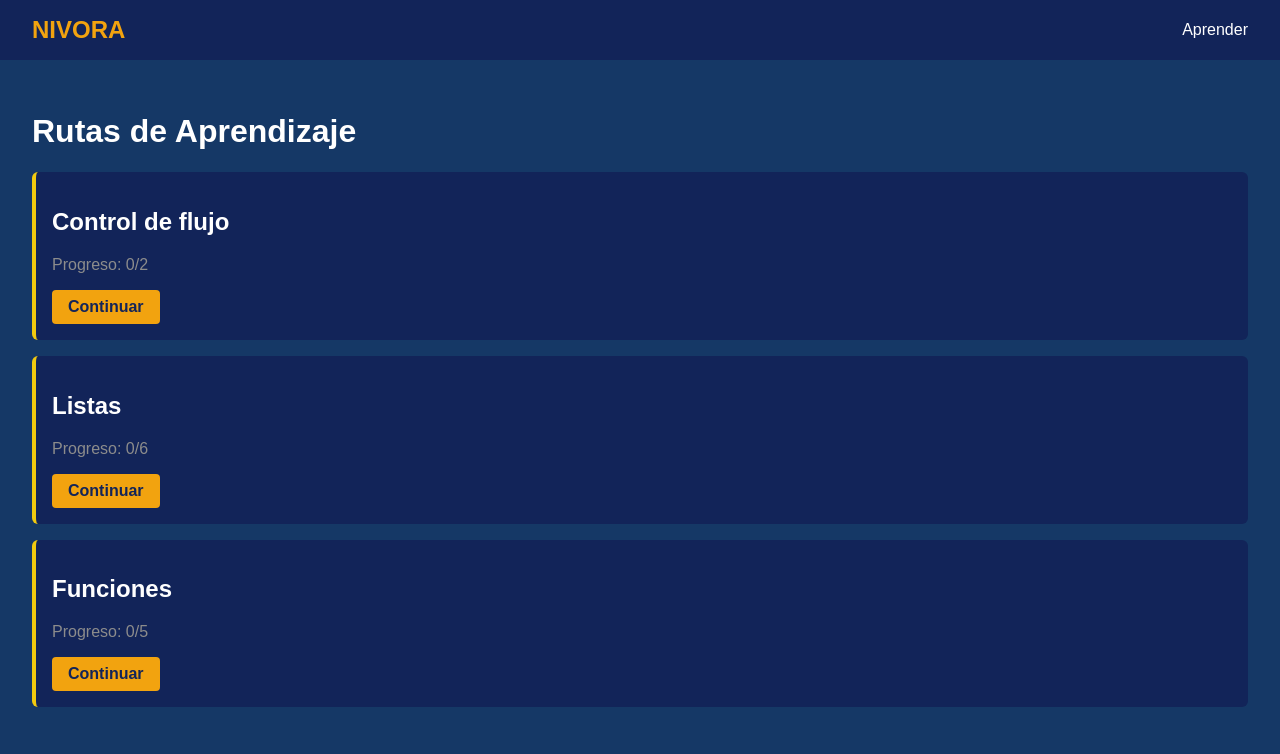
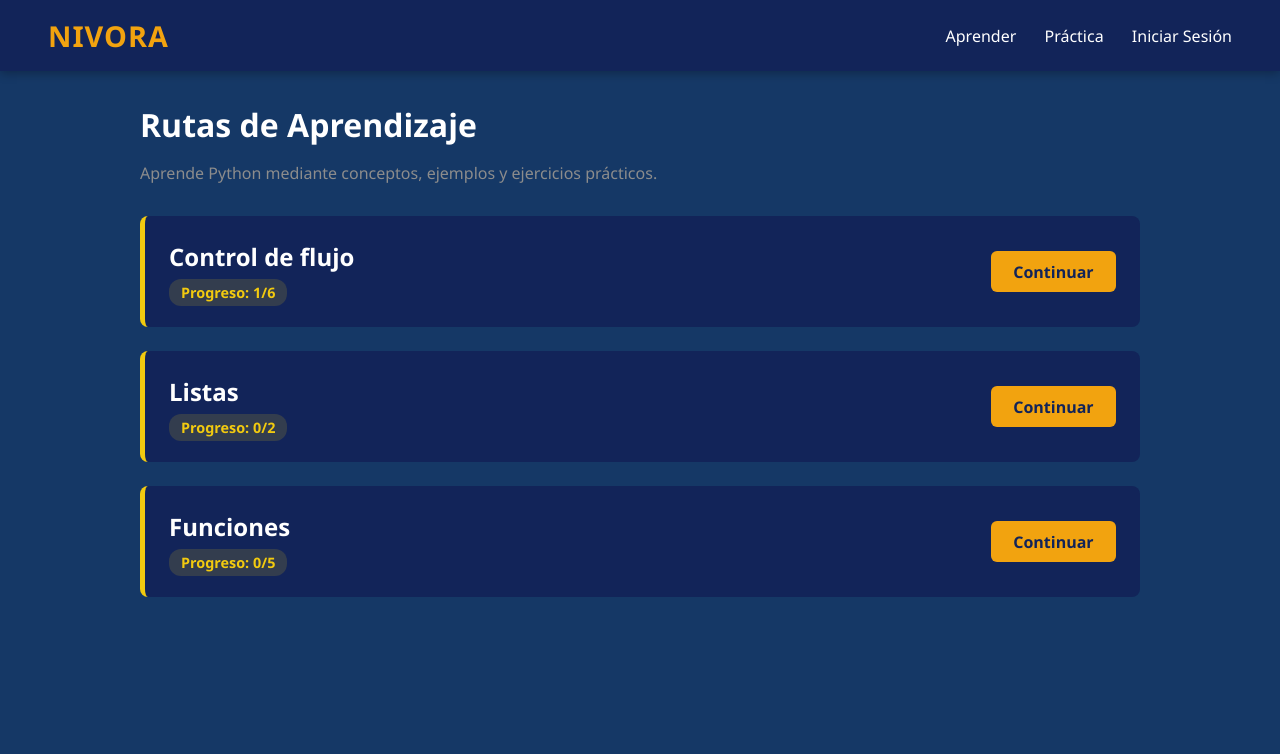
Before and after one commit to Moyano-ucc/Ingeneria-de-software, a Flask app: page /aprender in a window 1280 px wide. Shown: the top 754 px of the page. Run offline with Flask 3, Linux system fonts and the light colour scheme.

Commit message:
Actualización visual y funcional según el documento de diseño de NIVORA

```diff
--- a/Nivora/models/ruta_model.py
+++ b/Nivora/models/ruta_model.py
@@ -1,27 +1,27 @@
 class RutaModel:
     @staticmethod
     def obtener_rutas():
-        # Módulos de aprendizaje definidos para Nivora[cite: 1]
+        # Módulos y formato de progreso estipulados en RF-03 de Nivora
         return [
             {
                 "id": 1,
                 "nombre": "Control de flujo",
-                "completado": 0,
-                "total": 2,
-                "estado": "En progreso"
+                "completado": 1,
+                "total": 6,
+                "progreso_texto": "1/6"
             },
             {
                 "id": 2,
                 "nombre": "Listas",
                 "completado": 0,
-                "total": 6,
-                "estado": "Pendiente"
+                "total": 2,
+                "progreso_texto": "0/2"
             },
             {
                 "id": 3,
                 "nombre": "Funciones",
                 "completado": 0,
                 "total": 5,
-                "estado": "Pendiente"
+                "progreso_texto": "0/5"
             }
         ]
--- /dev/null
+++ b/Nivora/static/css/styles.css
@@ -0,0 +1,95 @@
+/* Paleta de colores NIVORA */
+:root {
+    --azul-principal: #153866;   /* Fondo principal de las páginas */
+    --azul-oscuro: #122459;      /* Header, navbar y tarjetas */
+    --amarillo-principal: #F2A30F;/* Botones y llamados a la acción */
+    --amarillo-adicional: #F2CA0F;/* Detalles, bordes e indicadores */
+    --gris-texto: #8C8C8C;         /* Textos secundarios */
+    --blanco: #FFFFFF;             /* Textos principales */
+}
+
+body {
+    background-color: var(--azul-principal);
+    color: var(--blanco);
+    font-family: 'Segoe UI', Tahoma, Geneva, Verdana, sans-serif;
+    margin: 0;
+    padding: 0;
+}
+
+/* Barra de navegación */
+header {
+    background-color: var(--azul-oscuro);
+    padding: 1rem 3rem;
+    display: flex;
+    justify-content: space-between;
+    align-items: center;
+    box-shadow: 0 2px 10px rgba(0,0,0,0.3);
+}
+
+.logo {
+    color: var(--amarillo-principal);
+    font-size: 1.8rem;
+    font-weight: bold;
+    letter-spacing: 1px;
+}
+
+nav a {
+    color: var(--blanco);
+    text-decoration: none;
+    margin-left: 1.5rem;
+    font-weight: 500;
+    transition: color 0.2s;
+}
+
+nav a:hover {
+    color: var(--amarillo-adicional);
+}
+
+/* Estructura general */
+.container {
+    max-width: 1000px;
+    margin: 2rem auto;
+    padding: 0 1rem;
+}
+
+.subtext {
+    color: var(--gris-texto);
+}
+
+/* Tarjetas de rutas y ejercicios */
+.card {
+    background-color: var(--azul-oscuro);
+    border-left: 5px solid var(--amarillo-adicional);
+    border-radius: 8px;
+    padding: 1.5rem;
+    margin-bottom: 1.5rem;
+    display: flex;
+    justify-content: space-between;
+    align-items: center;
+}
+
+.badge-progreso {
+    background-color: rgba(242, 202, 15, 0.15);
+    color: var(--amarillo-adicional);
+    padding: 4px 12px;
+    border-radius: 12px;
+    font-weight: bold;
+    font-size: 0.9rem;
+}
+
+/* Botón principal */
+.btn-continuar {
+    background-color: var(--amarillo-principal);
+    color: var(--azul-oscuro);
+    padding: 0.6rem 1.4rem;
+    border: none;
+    border-radius: 6px;
+    font-weight: bold;
+    text-decoration: none;
+    cursor: pointer;
+    transition: opacity 0.2s;
+}
+
+.btn-continuar:hover {
+    opacity: 0.9;
+}
--- a/Nivora/templates/aprender.html
+++ b/Nivora/templates/aprender.html
@@ -1,12 +1,18 @@
 {% extends 'base.html' %}
 
 {% block content %}
-<h1>Rutas de Aprendizaje</h1>
+<h1 style="margin-bottom: 0.2rem;">Rutas de Aprendizaje</h1>
+<p class="subtext" style="margin-bottom: 2rem;">Aprende Python mediante conceptos, ejemplos y ejercicios prácticos.</p>
+
 {% for ruta in rutas %}
 <div class="card">
-    <h2>{{ ruta.nombre }}</h2>
-    <p class="subtext">Progreso: {{ ruta.completado }}/{{ ruta.total }}</p>
-    <a href="#" class="btn">Continuar</a>
+    <div>
+        <h2 style="margin: 0 0 0.5rem 0;">{{ ruta.nombre }}</h2>
+        <span class="badge-progreso">Progreso: {{ ruta.progreso_texto }}</span>
+    </div>
+    <div>
+        <a href="#" class="btn-continuar">Continuar</a>
+    </div>
 </div>
 {% endfor %}
 {% endblock %}
--- a/Nivora/templates/base.html
+++ b/Nivora/templates/base.html
@@ -2,24 +2,22 @@
 <html lang="es">
 <head>
     <meta charset="UTF-8">
-    <title>Nivora - Aprender</title>
-    <style>
-        body { background-color: #153866; color: #FFFFFF; font-family: Arial, sans-serif; margin: 0; }
-        header { background-color: #122459; padding: 1rem 2rem; display: flex; justify-content: space-between; align-items: center; }
-        .logo { color: #F2A30F; font-size: 1.5rem; font-weight: bold; }
-        .container { padding: 2rem; }
-        .card { background-color: #122459; border-left: 4px solid #F2CA0F; padding: 1rem; margin-bottom: 1rem; border-radius: 6px; }
-        .btn { background-color: #F2A30F; color: #122459; padding: 0.5rem 1rem; text-decoration: none; font-weight: bold; border-radius: 4px; display: inline-block; }
-        .subtext { color: #8C8C8C; }
-    </style>
+    <meta name="viewport" content="width=device-width, initial-scale=1.0">
+    <title>NIVORA - Aprendizaje de Programación</title>
+    <link rel="stylesheet" href="{{ url_for('static', filename='css/styles.css') }}">
 </head>
 <body>
     <header>
         <div class="logo">NIVORA</div>
-        <nav><a href="/aprender" style="color: #FFFFFF; text-decoration: none;">Aprender</a></nav>
+        <nav>
+            <a href="/aprender">Aprender</a>
+            <a href="/practica">Práctica</a>
+            <a href="/login">Iniciar Sesión</a>
+        </nav>
     </header>
-    <div class="container">
+
+    <main class="container">
         {% block content %}{% endblock %}
-    </div>
+    </main>
 </body>
 </html>
```
